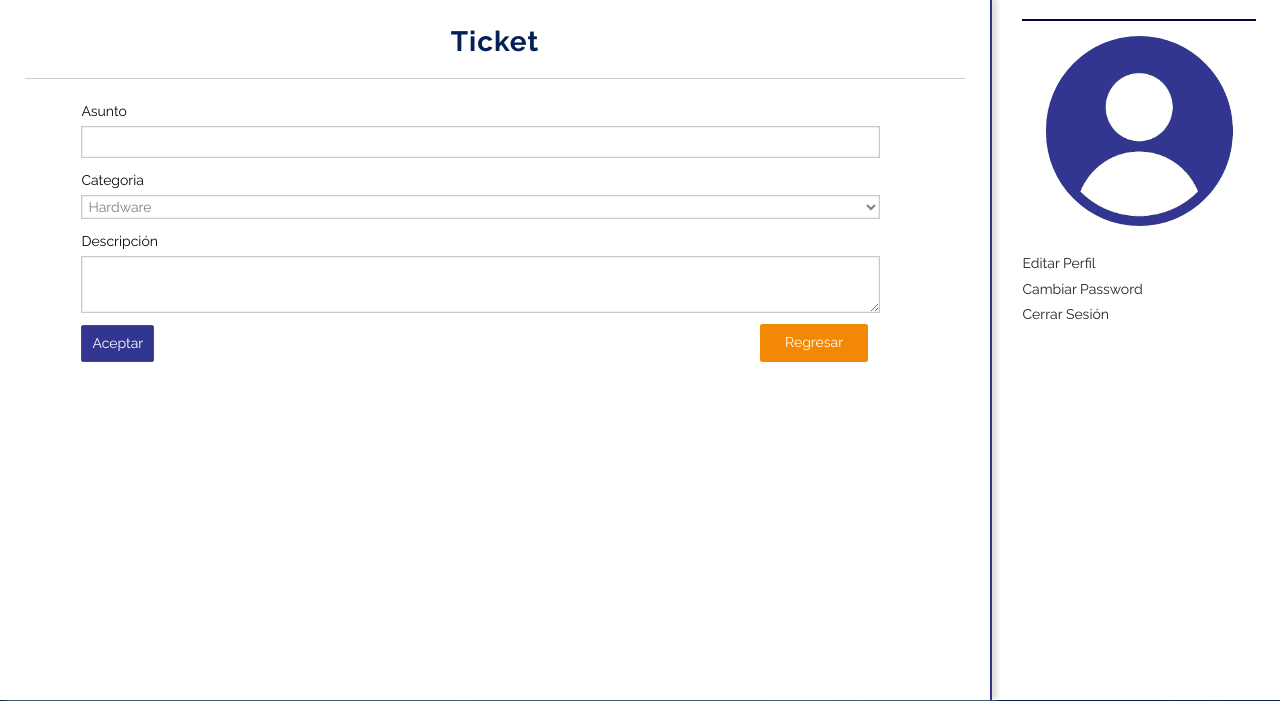
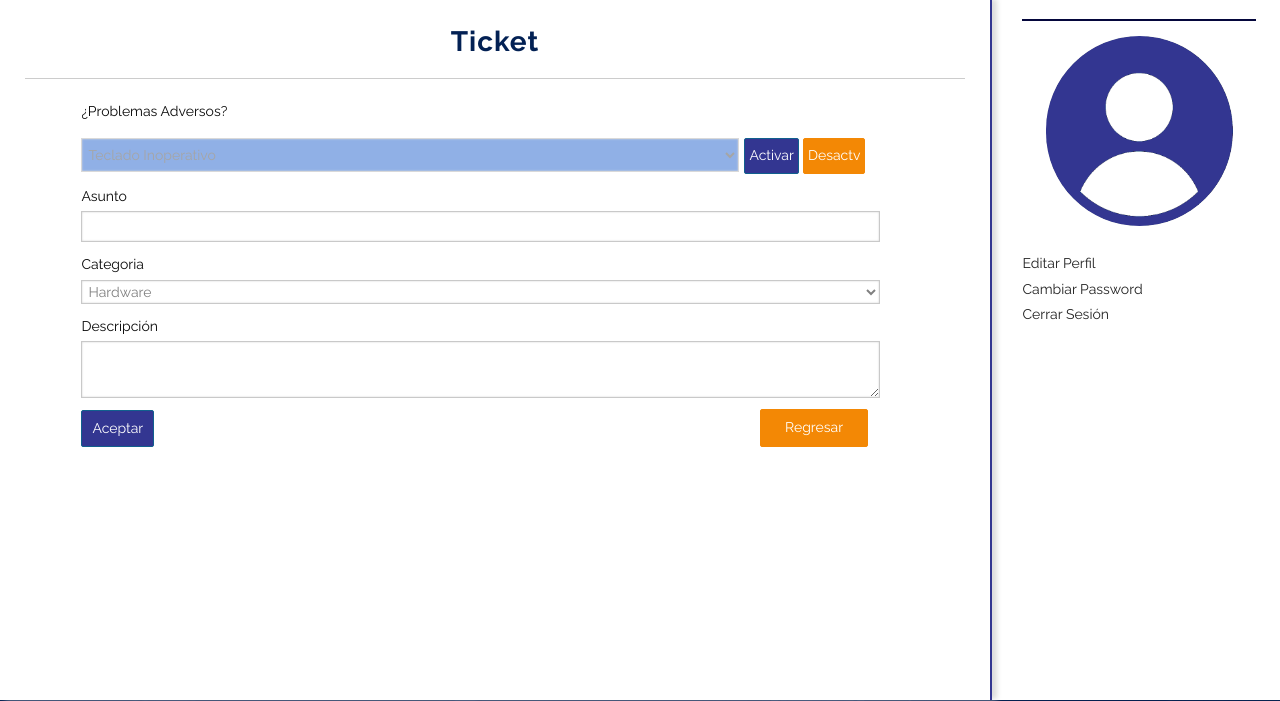
Before and after one commit to VPoma/Php_ProyectoMuniSap, a PHP site: page /proyectomunisap/ticket/registro in a window 1280 px wide; the page is wider, and only the part inside the window is pictured. Shown: the part 216-917 px from the top of that part. Run offline with PHP 8.4, Linux system fonts and the light colour scheme; the visitor is signed in with stand-in values (Sample User, id 1); data comes from the database, SQL or seed files in the repository; some libraries are stand-ins or nearby versions.

Commit message:
nuevos cambios 02

```diff
--- a/assets/css/style.css
+++ b/assets/css/style.css
@@ -1042,6 +1042,17 @@
      color: rgb(7, 7, 7);
 }
 
+/*Boton Problemas Adversos*/
+
+select:disabled {
+	background: #628fdc;
+}
+
+.selectprob{
+     width:70%;
+     margin-left: 6%;
+     margin-top:12px;
+}
 
 /*Central*/
 
--- a/models/categoria.php
+++ b/models/categoria.php
@@ -4,6 +4,10 @@
     private $id;
     private $nombre;
     private $descripcion;
+    //variables extra
+    private $limite;
+    private $offset;
+    //
     private $db;
 
     public function __construct(){
@@ -22,6 +26,16 @@
         return $this->descripcion;
     }
 
+    //variables extra
+    function getLimite(){
+        return $this->limite;
+    }
+
+    function getOffset(){
+        return $this->offset;
+    }
+    //
+
     function setId($id){
         $this->id = $id;
     }
@@ -33,6 +47,30 @@
     function setDescripcion($descripcion){
         $this->descripcion = $this->db->real_escape_string($descripcion);
     }
+
+    //variables extra
+    function setLimite($limite){
+        $this->limite = $limite;
+    }
+
+    function setOffset($offset){
+        $this->offset = $offset;
+    }
+    //
+
+    //Consultas
+
+    //Paginador
+    public function getAllpag(){
+        $categorias = $this->db->query("SELECT * FROM categorias LIMIT {$this->getOffset()},{$this->getLimite()};");
+        return $categorias;
+    }
+
+    public function getAlltotal(){
+        $categorias  = $this->db->query("SELECT * FROM categorias");
+        return $categorias ->num_rows;
+    }
+    //
 
     public function getAll(){
         $categorias = $this->db->query("SELECT * FROM categorias ORDER BY nombre;");
--- a/views/ticket/registrot.php
+++ b/views/ticket/registrot.php
@@ -10,8 +10,23 @@
 
     <input type="hidden" value="<?=$_SESSION['identity']->id?>" name="usuario"/>
 
+    <!-- Problemas Frecuentes-->
+    <label for="asunto">¿Problemas Adversos?</label>
+    <div style="display: flex;">
+        <select name="asunto" id="caja1" class="selectprob" disabled>
+            <option value="Teclado Inoperativo">Teclado Inoperativo</option>
+            <option value="Mouse Inoperativo">Mouse Inoperativo</option>
+        </select>
+
+        <input type="hidden" id="caja2" value="Problemas Adversos" name="descripcion" disabled/>
+
+        <input type="button" value="Activar" class="button" style="padding: 4px; margin-left: 5px;" onclick="activarcaja()">
+        <input type="button" value="Desactv" class="button" style="padding: 4px; margin-left: 4px; background: rgb(243, 136, 5); border: 1px solid rgb(243, 136, 5);" onclick="desactivarcaja()">
+    </div>
+    <!---->
+
     <label for="asunto">Asunto</label>
-    <input type="text" name="asunto" value="<?=isset($tic) && is_object($tic) ? $tic->asunto : ''; ?>" required/>
+    <input type="text" name="asunto" id="caja3" value="<?=isset($tic) && is_object($tic) ? $tic->asunto : ''; ?>" required/>
 
     <label for="categoria">Categoria</label>
     <?Php $categorias = utils::showCatTick(); ?>
@@ -24,7 +39,7 @@
     </select>
 
     <label for="descripcion">Descripción</label>
-    <textarea name="descripcion" required><?=isset($tic) && is_object($tic) ? $tic->descripcion : ''; ?></textarea>
+    <textarea id="caja4" name="descripcion" required><?=isset($tic) && is_object($tic) ? $tic->descripcion : ''; ?></textarea>
 
     <input type="submit" value="Aceptar" class="button button-small">
 
@@ -35,3 +50,18 @@
     </div>
 
 </form>
+
+<script type="text/javascript">
+    function activarcaja(){
+        document.getElementById('caja1').disabled=false
+        document.getElementById('caja2').disabled=false
+        document.getElementById('caja3').disabled=true
+        document.getElementById('caja4').disabled=true
+    }
+    function desactivarcaja(){
+        document.getElementById('caja1').disabled=true
+        document.getElementById('caja2').disabled=true
+        document.getElementById('caja3').disabled=false
+        document.getElementById('caja4').disabled=false
+    }
+</script>
```
Also changed, not shown: controllers/CategoriaController.php (+18 -1 lines), views/categoria/gestionCa.php (+8 -0 lines).
